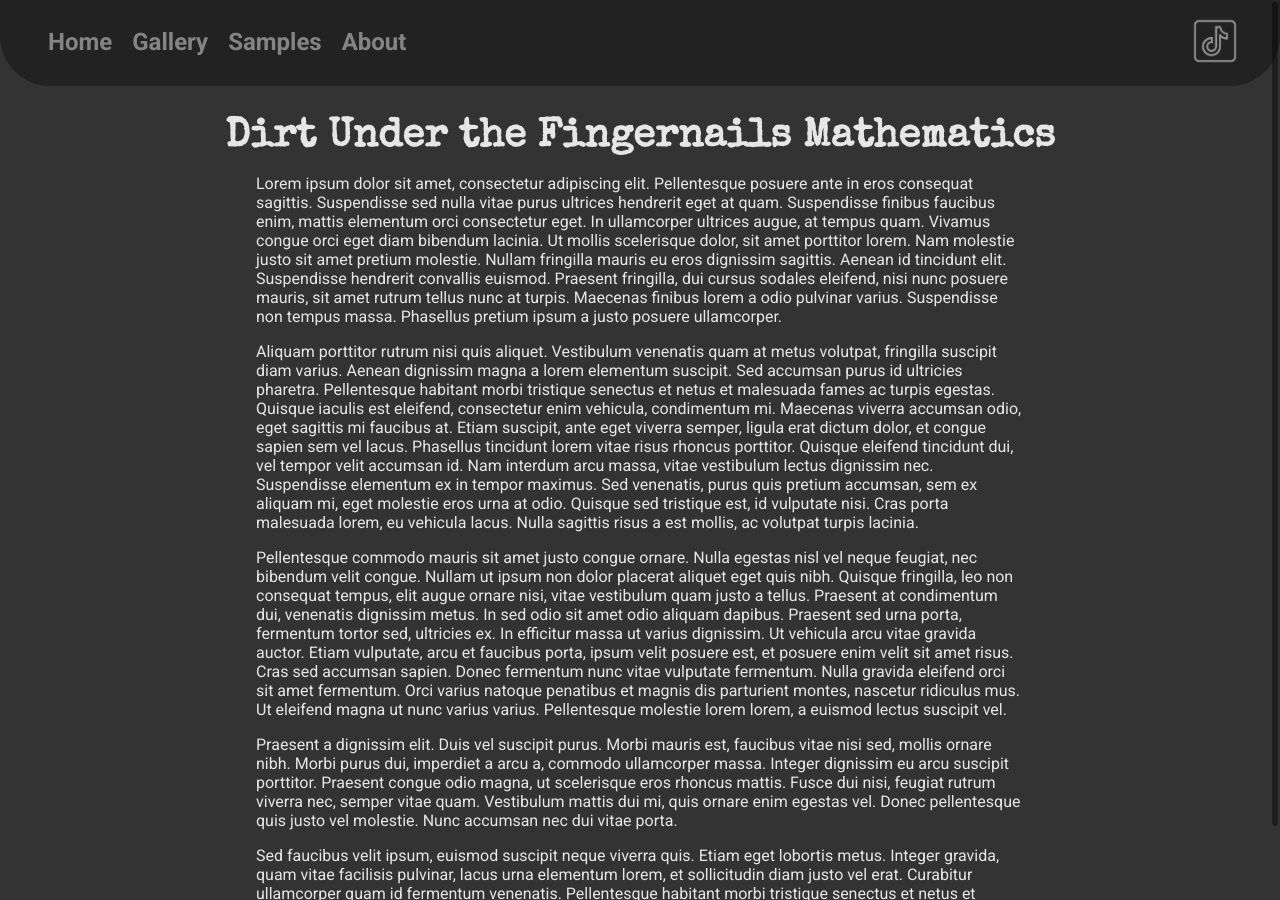
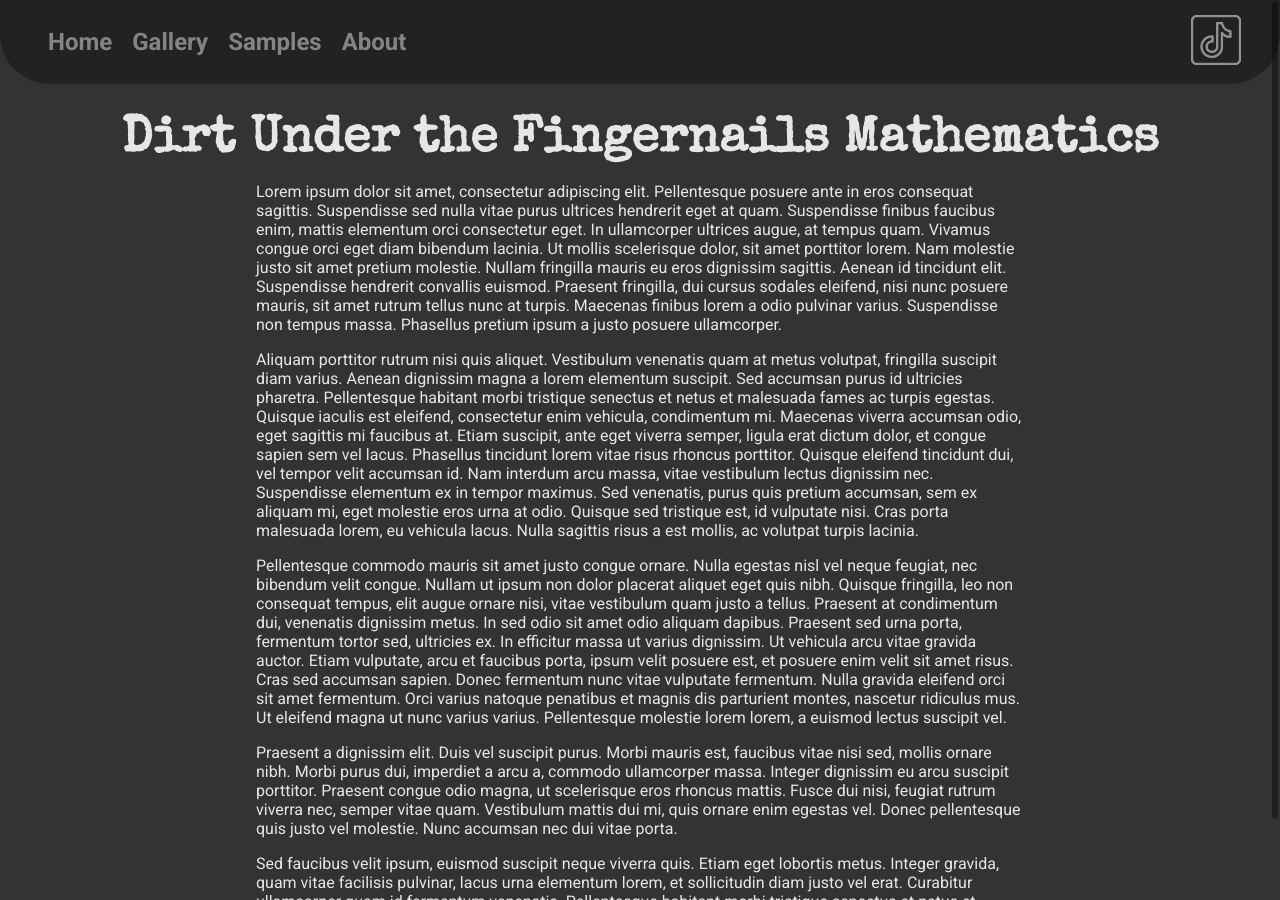
Before and after one commit to JohnnyWobble/dirt-under-the-fingernails-mathematics, a Jekyll site: the page built from _pages/index.html, in a window 1280 px wide. Built offline with Jekyll 4.4.1, drawn with Linux system fonts in a browser that asks for light colours; nearby versions of some CDN libraries.

Commit message:
Fix some text stuff

```diff
--- a/assets/styles/header.scss
+++ b/assets/styles/header.scss
@@ -34,6 +34,7 @@ ul.navbar-nav {
             color: $text-color;
             text-decoration: none;
             opacity: .5;
+            transition: 0.3s;
 
             &:hover {
                 opacity: 1;
@@ -49,9 +50,10 @@ ul.navbar-nav {
 }
 
 .social-icons img {
-    width: 50px;
-    margin: 16px;
+    width: 60px;
+    margin: 10px;
     opacity: .5;
+    transition: 0.3s;
 
     &:hover {
         opacity: 1;
--- a/assets/styles/shared.scss
+++ b/assets/styles/shared.scss
@@ -15,7 +15,6 @@ $main-accent: #EA1C2D;
 *,
 *::before,
 *::after {
-    transition: 0.3s;
     box-sizing: border-box;
     font-family: "Roboto", sans-serif;
 }
@@ -44,7 +43,8 @@ h1 {
     &.title {
         margin: 16px auto;
         width: fit-content;
-        font-size: 40px;
+        font-size: 50px;
+        text-align: center;
     }
 }
 
```
